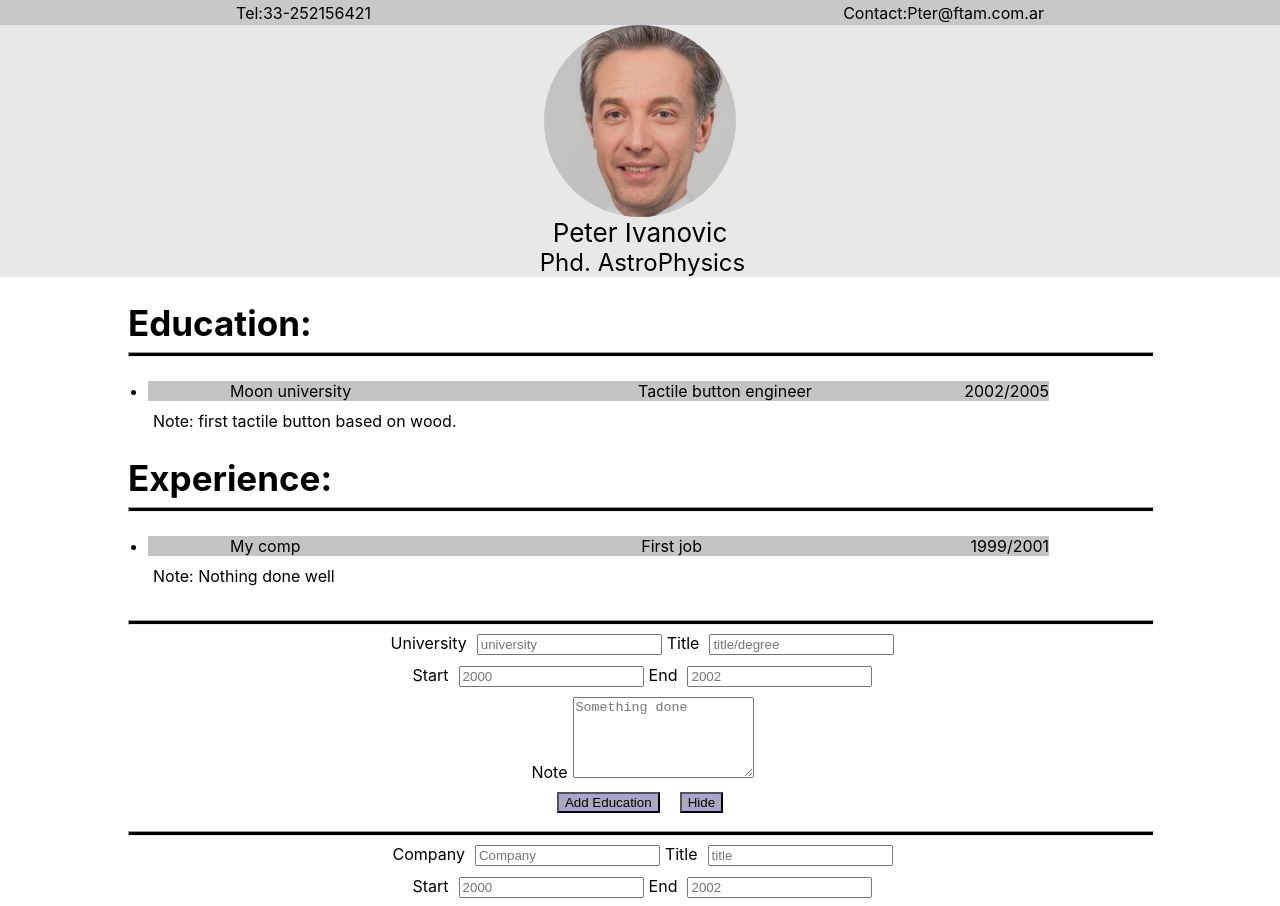
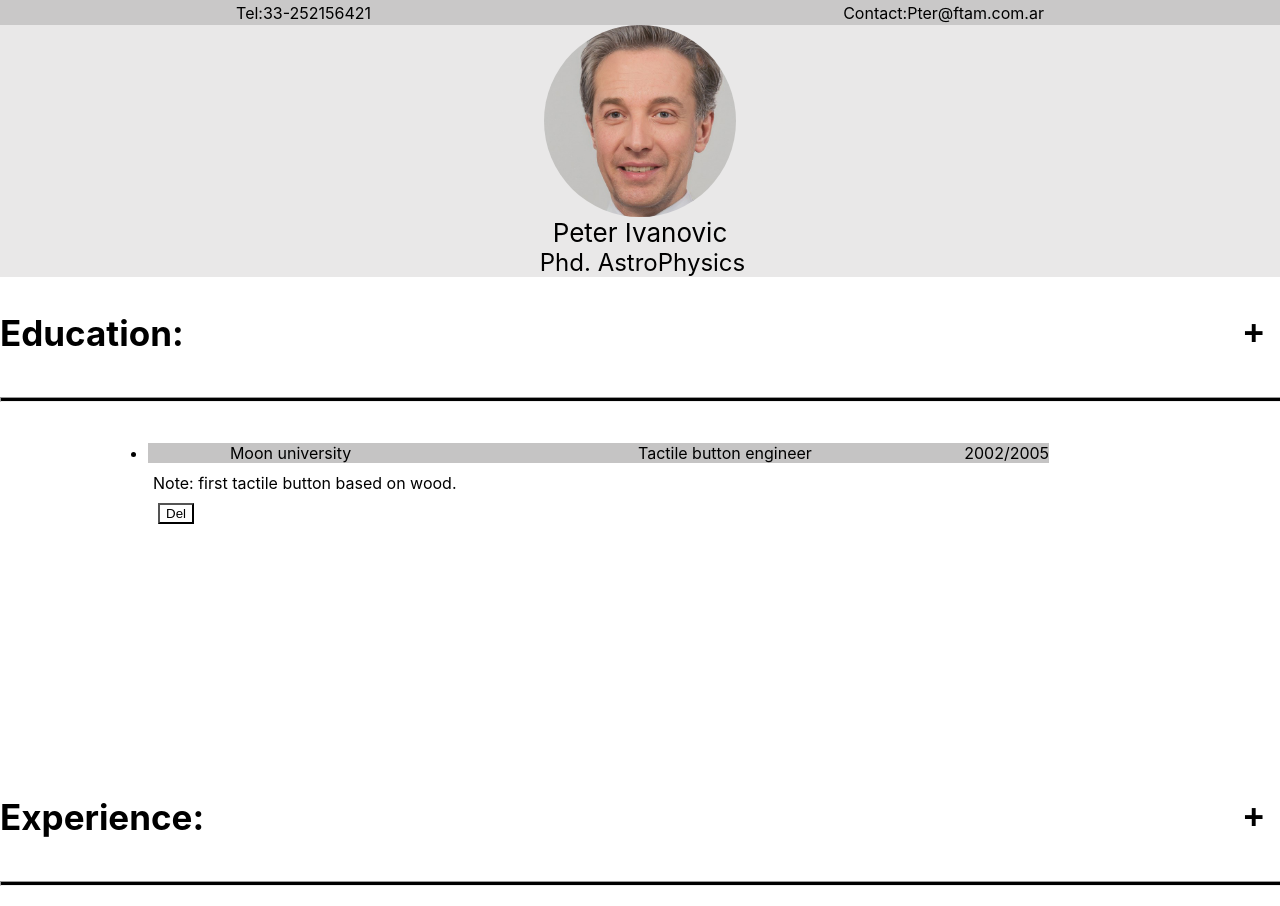
Before and after one commit to gustavobastian/cv-project-2, a React (Create React App) app: page / in a window 1280 px wide. Shown: the top 906 px of the page. Built offline with nearby package versions, Linux system fonts and the light colour scheme.

Commit message:
hidding/showing forms

```diff
--- a/package.json
+++ b/package.json
@@ -18,11 +18,12 @@
     "@testing-library/user-event": "^13.5.0",
     "react": "^18.2.0",
     "react-dom": "^18.2.0",
-    "react-scripts": "5.0.1",
+    "react-scripts": "^2.1.3",
+    "uniqid": "^5.4.0",
     "web-vitals": "^2.1.4"
   },
   "scripts": {
-    "start": "react-scripts start",
+    "start": "react-scripts --openssl-legacy-provider start",
     "build": "react-scripts build",
     "test": "react-scripts test",
     "eject": "react-scripts eject"
--- a/src/App.css
+++ b/src/App.css
@@ -9,6 +9,20 @@ form{
   display: flex;
   flex-direction: row;
   width: 100%;
+}
+
+.educationLine{
+  display:flex;
+  flex-direction: row;
+  align-items: center;
+  justify-content: space-between !important;
+  width: 80%;
+  font-size: 35px;
+  font-weight: bold;
+  padding-left: 10%;
+  margin-left: 10%;
+  padding-right: 10%;
+  margin-right: 10%;
 }
 
 .myForm{
@@ -46,6 +60,33 @@ input{
   width: 80%;
 }
 button{
-  background: linear-gradient(rgb(163, 163, 228),rgb(173, 171, 171),rgb(163, 163, 228));
+  display:flex;
+  flex-direction: row;
+  align-items: center;
+  justify-content: center;
+  background: white;
   margin: 10px;
 }
+button:hover{
+  background: rgb(219, 219, 219);
+  margin: 10px;
+}
+.buttonPlus{
+  background: transparent;
+  border-style: none;
+  font-size: 35px;
+  font-weight: bold;
+}
+.buttonPlus:hover{
+  background: rgb(235, 234, 234);
+  border-style: none;
+  font-size: 35px;
+  font-weight: bold;
+}
+.hidden { display:none; }
+.buttonsLine{
+  display: flex;
+  flex-direction: row;
+  justify-content: space-between;
+  width: 80%;
+}
--- a/src/App.js
+++ b/src/App.js
@@ -4,12 +4,16 @@ import Header from './components/Header'
 import Section1 from './components/Section1';
 import Section2 from './components/Section2';
 import Section3 from './components/Section3';
+import uniqid from "uniqid";
+
 
 class App extends Component {
     constructor() {
         super()
 
         this.state = {
+            formEd:"none",
+            formEx:"none",
             educations:[],
             education:{
               universityName:"Moon university",
@@ -17,6 +21,7 @@ class App extends Component {
               dateEnd:"2005",
               dateEntry:"2002",
               note:"first tactile button based on wood.",
+              id: uniqid()
             },
             experiences:[],
             experience:{
@@ -24,7 +29,9 @@ class App extends Component {
               titleName:"First job",
               dateEntry:"1999",
               dateEnd:"2001",
-              note:"Nothing done well"},
+              note:"Nothing done well",
+              id: uniqid()
+            },
           };
 
 
@@ -45,6 +52,8 @@ class App extends Component {
             };
 
       this.setState({
+        formEd:this.state.formEd,
+        formEx:this.state.formEx,
         educations: this.state.educations.concat(this.state.education),
         education: {
           universityName:"university",
@@ -52,16 +61,20 @@ class App extends Component {
           dateEnd:"dateEnd",
           dateEntry:"dateEntry",
           note:"Note",
+          id:uniqid(),
         },
         experiences:this.state.experiences,
         experience:this.state.experience,
       });
+      let ElementD=document.getElementById("educationForm")
+      ElementD.style.visibility = "hidden"
 
-      console.log("after concat:"+JSON.stringify(this.state.educations));
     };
 
     handleChangeUn = (e) => {
       this.setState({
+        formEd:this.state.formEd,
+        formEx:this.state.formEx,
         educations:this.state.educations,
         education : {
           universityName:e.target.value,
@@ -69,7 +82,7 @@ class App extends Component {
           dateEnd:this.state.education.dateEnd,
           dateEntry:this.state.education.dateEntry,
           note:this.state.education.note,
-
+          id:this.state.education.id,
         },
         experiences:this.state.experiences,
         experience:this.state.experience,
@@ -77,6 +90,8 @@ class App extends Component {
     };
     handleChangeEdTit = (e) => {
       this.setState({
+        formEd:this.state.formEd,
+        formEx:this.state.formEx,
         educations:this.state.educations,
         education : {
           universityName:this.state.education.universityName,
@@ -84,6 +99,7 @@ class App extends Component {
           dateEnd:this.state.education.dateEnd,
           dateEntry:this.state.education.dateEntry,
           note:this.state.education.note,
+          id:this.state.education.id,
         },
         experiences:this.state.experiences,
         experience:this.state.experience,
@@ -91,6 +107,8 @@ class App extends Component {
     };
     handleChangeEdStart = (e) => {
       this.setState({
+        formEd:this.state.formEd,
+        formEx:this.state.formEx,
         educations:this.state.educations,
         education : {
           universityName:this.state.education.universityName,
@@ -98,6 +116,7 @@ class App extends Component {
           dateEnd:this.state.education.dateEnd,
           dateEntry:e.target.value,
           note:this.state.education.note,
+          id:this.state.education.id,
         },
         experiences:this.state.experiences,
         experience:this.state.experience,
@@ -106,6 +125,8 @@ class App extends Component {
     };
     handleChangeEdEnd= (e) => {
       this.setState({
+        formEd:this.state.formEd,
+        formEx:this.state.formEx,
         educations:this.state.educations,
         education : {
           universityName:this.state.education.universityName,
@@ -113,6 +134,7 @@ class App extends Component {
           dateEnd:e.target.value,
           dateEntry:this.state.education.dateEntry,
           note:this.state.education.note,
+          id:this.state.education.id,
         },
         experiences:this.state.experiences,
         experience:this.state.experience,
@@ -121,6 +143,8 @@ class App extends Component {
     };
     handleChangeEdNote= (e) => {
       this.setState({
+        formEd:this.state.formEd,
+        formEx:this.state.formEx,
         educations:this.state.educations,
         education : {
           universityName:this.state.education.universityName,
@@ -128,12 +152,20 @@ class App extends Component {
           dateEnd:this.state.education.dateEnd,
           dateEntry:this.state.education.dateEntry,
           note:e.target.value,
+          id:this.state.education.id,
         },
         experiences:this.state.experiences,
         experience:this.state.experience,
       });
 
     };
+
+    handleCancelEdForm= (e) => {
+      console.log("need more experience");
+      let ElementD=document.getElementById("educationForm")
+      ElementD.style.visibility = "hidden";
+    };
+
 
 
 
@@ -146,6 +178,8 @@ class App extends Component {
       };
 
       this.setState({
+        formEd:'none',
+        formEx:this.state.formEx,
         educations: this.state.educations,
         education: this.state.education,
         experiences:this.state.experiences.concat(this.state.experience),
@@ -154,14 +188,19 @@ class App extends Component {
           titleName:"titleName",
           dateEntry:"dateEntry",
           dateEnd:"dateEnd",
-          note:"Note"
+          note:"Note",
+          id:uniqid(),
         }
       });
-      console.log("here:"+JSON.stringify(this.state.experiences));
+      //console.log("here:"+JSON.stringify(this.state.experiences));
+      let ElementD=document.getElementById("experienceForm")
+      ElementD.style.visibility = "hidden"
     };
 
     handleChangeExComp = (e) => {
       this.setState({
+        formEd:this.state.formEd,
+        formEx:this.state.formEx,
         educations:this.state.educations,
         education : this.state.education,
         experiences:this.state.experiences,
@@ -170,12 +209,16 @@ class App extends Component {
           titleName:this.state.experience.titleName,
           dateEntry:this.state.experience.dateEntry,
           dateEnd:this.state.experience.dateEnd,
-          note:this.state.experience.note},
+          note:this.state.experience.note,
+          id:this.state.experience.id,
+        },
       });
       console.log(JSON.stringify(this.state.education))
     };
     handleChangeExTit = (e) => {
       this.setState({
+        formEd:this.state.formEd,
+        formEx:this.state.formEx,
         educations:this.state.educations,
         education : this.state.education,
         experiences:this.state.experiences,
@@ -184,12 +227,16 @@ class App extends Component {
           titleName:e.target.value,
           dateEntry:this.state.experience.dateEntry,
           dateEnd:this.state.experience.dateEnd,
-          note:this.state.experience.note},
+          note:this.state.experience.note,
+          id:this.state.experience.id
+          },
       });
       console.log(JSON.stringify(this.state.education))
     };
     handleChangeExStart = (e) => {
       this.setState({
+        formEd:this.state.formEd,
+        formEx:this.state.formEx,
         educations:this.state.educations,
         education : this.state.education,
         experiences:this.state.experiences,
@@ -198,12 +245,16 @@ class App extends Component {
           titleName:this.state.experience.titleName,
           dateEntry:e.target.value,
           dateEnd:this.state.experience.dateEnd,
-          note:this.state.experience.note},
+          note:this.state.experience.note,
+          id:this.state.experience.id,
+        },
       });
       console.log(JSON.stringify(this.state.education))
     };
     handleChangeExEnd= (e) => {
       this.setState({
+        formEd:this.state.formEd,
+        formEx:this.state.formEx,
         educations:this.state.educations,
         education : this.state.education,
         experiences:this.state.experiences,
@@ -212,12 +263,16 @@ class App extends Component {
           titleName:this.state.experience.titleName,
           dateEntry:this.state.experience.dateEntry,
           dateEnd:e.target.value,
-          note:this.state.experience.note},
+          note:this.state.experience.note,
+          id:this.state.experience.id,
+        },
       });
       console.log(JSON.stringify(this.state.education))
     };
     handleChangeExNote= (e) => {
       this.setState({
+        formEd:this.state.formEd,
+        formEx:this.state.formEx,
         educations:this.state.educations,
         education :  this.state.education,
         experiences:this.state.experiences,
@@ -226,12 +281,44 @@ class App extends Component {
           titleName:this.state.experience.titleName,
           dateEntry:this.state.experience.dateEntry,
           dateEnd:this.state.experience.dateEnd,
-          note:e.target.value},
+          note:e.target.value,
+          id:this.state.experience.id,
+        },
       });
       console.log(JSON.stringify(this.state.education))
     };
 
+    handleChangeEdForm= (e) => {
+      console.log("need more education");
+      this.setState({
+        formEd: "",
+        formEx: "none",
+        educations:this.state.educations,
+        education : this.state.education,
+        experiences:this.state.experiences,
+        experience:{
+          companyName:this.state.experience.companyName,
+          titleName:this.state.experience.titleName,
+          dateEntry:this.state.experience.dateEntry,
+          dateEnd:e.target.value,
+          note:this.state.experience.note,
+          id:this.state.experience.id,
+        },
+      });
+      let ElementD=document.getElementById("educationForm")
+      ElementD.style.visibility = "";
 
+    };
+    handleChangeExForm= (e) => {
+      console.log("need more experience");
+      let ElementD=document.getElementById("experienceForm")
+      ElementD.style.visibility = "";
+    };
+    handleCancelExForm= (e) => {
+      console.log("need more experience");
+      let ElementD=document.getElementById("experienceForm")
+      ElementD.style.visibility = "hidden";
+    };
 
     render() {
       const { education, educations, experience, experiences } = this.state;
@@ -240,12 +327,17 @@ class App extends Component {
           <div>
           <Header />
           <Section1 />
+          <div className="educationLine" >
+            <p>Education:</p>
+            <button className="buttonPlus"
+            onClick={this.handleChangeEdForm}
+            >+</button>
+          </div>
+          <hr></hr>
           <Section2 educations={educations}/>
-          <Section3 experiences={experiences}/>
 
-          <form id="education">
-
-                <div className='myForm' >
+          <form >
+            <div className='myForm' id="educationForm"  >
               <hr></hr>
                   <div className='line1'>
                   <label htmlFor="UniversityInput">University</label>
@@ -263,16 +355,26 @@ class App extends Component {
                   <label htmlFor="noteInput">Note</label>
                   <textarea rows="5" columns="50" id="noteInput" placeholder="Something done"  onChange={this.handleChangeEdNote}/>
                   </div>
-                    <div>
-                      <button type="button" onClick={this.onSubmitTaskEd}>Add Education</button>
-                      <button type="button" onClick={this.onSubmitTaskEd}>Hide</button>
+                  <div className='buttonsLine'>
+                    <button type="button" onClick={this.onSubmitTaskEd}>Submit</button>
+                    <button type="button" onClick={this.handleCancelEdForm}>Cancel</button>
                   </div>
               </div>
           </form>
 
-          <form id="experience">
+          <div className="educationLine">
+            <p>Experience:</p>
+            <button className="buttonPlus" onClick={this.handleChangeExForm}>
+              +</button>
+          </div>
           <hr></hr>
+          <Section3 experiences={experiences}/>
+
+
+          <form id="experienceForm">
+
             <div className='myForm' >
+                <hr></hr>
                     <div className='line1'>
                     <label htmlFor="CompanyInput">Company</label>
                     <input type="text" id="CompanyInput" onChange={this.handleChangeExComp} placeholder="Company"/>
@@ -289,14 +391,13 @@ class App extends Component {
                     <label htmlFor="noteInput2">Note</label>
                     <textarea rows="5" columns="50" id="noteInput2" placeholder="Something done"  onChange={this.handleChangeExNote}/>
                     </div>
-                    <button type="button" onClick={this.onSubmitTaskEx}>Add Experience</button>
+                    <div className='buttonsLine'>
+                    <button type="button" onClick={this.onSubmitTaskEx}>Submit</button>
+                    <button type="button" onClick={this.handleCancelExForm}>Cancel</button>
+                    </div>
             </div>
           </form>
-
-
           </div>
-
-
 
         )
     }
--- a/src/components/Section2.js
+++ b/src/components/Section2.js
@@ -12,12 +12,11 @@ class Section2 extends Component {
     render() {
         return (
             <div className="Section2">
-            <div className="educationLine">Education:</div>
-            <hr></hr>
             <ul >
             {this.props.educations.map((education) => {
-                return <li key={education.title}>
+                return <li key={education.id}>
                     <EducationElement university={education.universityName} title={education.title} dateEntry={education.dateEntry} dateEnd={education.dateEnd} Note={education.note}/>
+                    <button>Del</button>
                     </li>;
             })}
             </ul>
--- a/src/components/Section3.js
+++ b/src/components/Section3.js
@@ -10,12 +10,9 @@ class Section3 extends Component {
     render() {
         return (
             <div className="Section3">
-
-            <div className="experienceLine">Experience:</div>
-            <hr></hr>
             <ul >
             {this.props.experiences.map((experience) => {
-                return <li key={experience.title}>
+                return <li key={experience.id}>
                     <ExperienceElement companyName={experience.companyName} titleName={experience.titleName} dateEntry={experience.dateEntry} dateEnd={experience.dateEnd} Note={experience.note}/>
                     </li>;
             })}
```
Also changed, not shown: 1 other file (tests, documents, lock files or other folders). Lines whose indentation alone changed are shown as unchanged.
